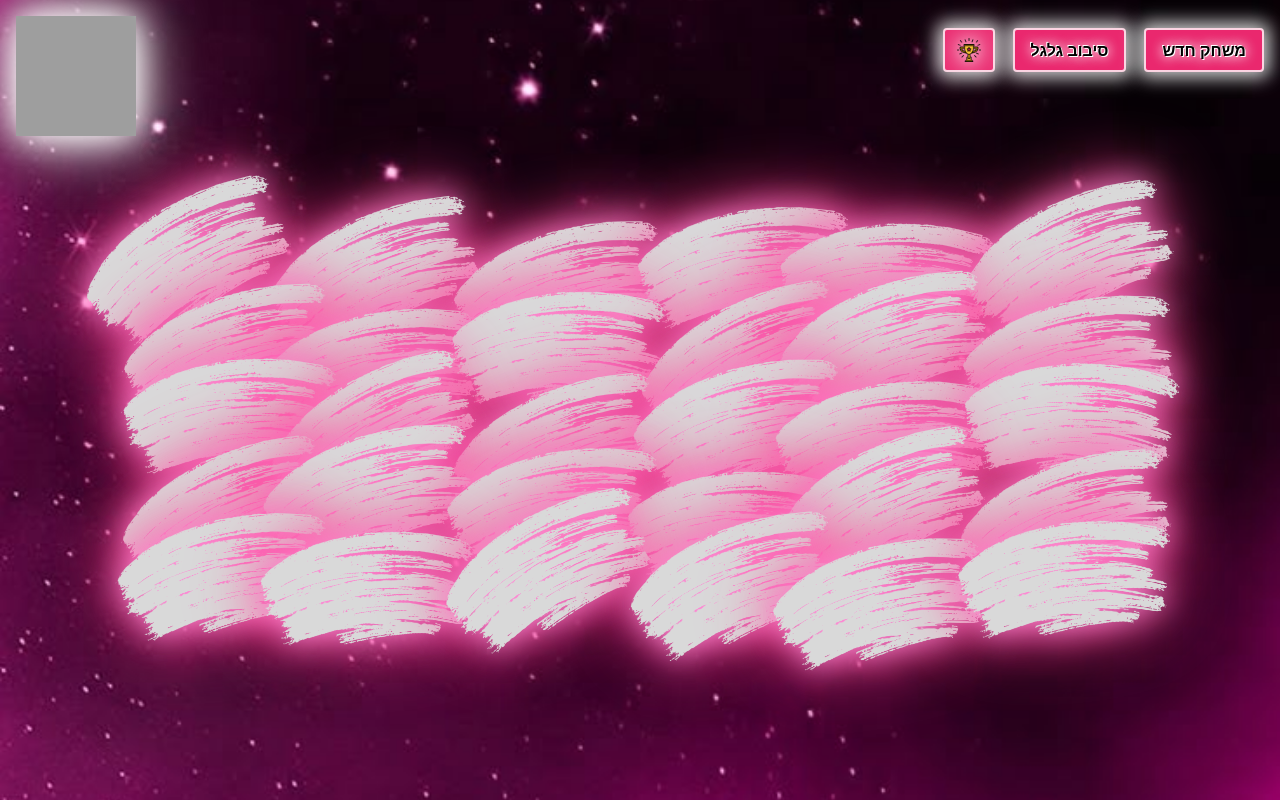
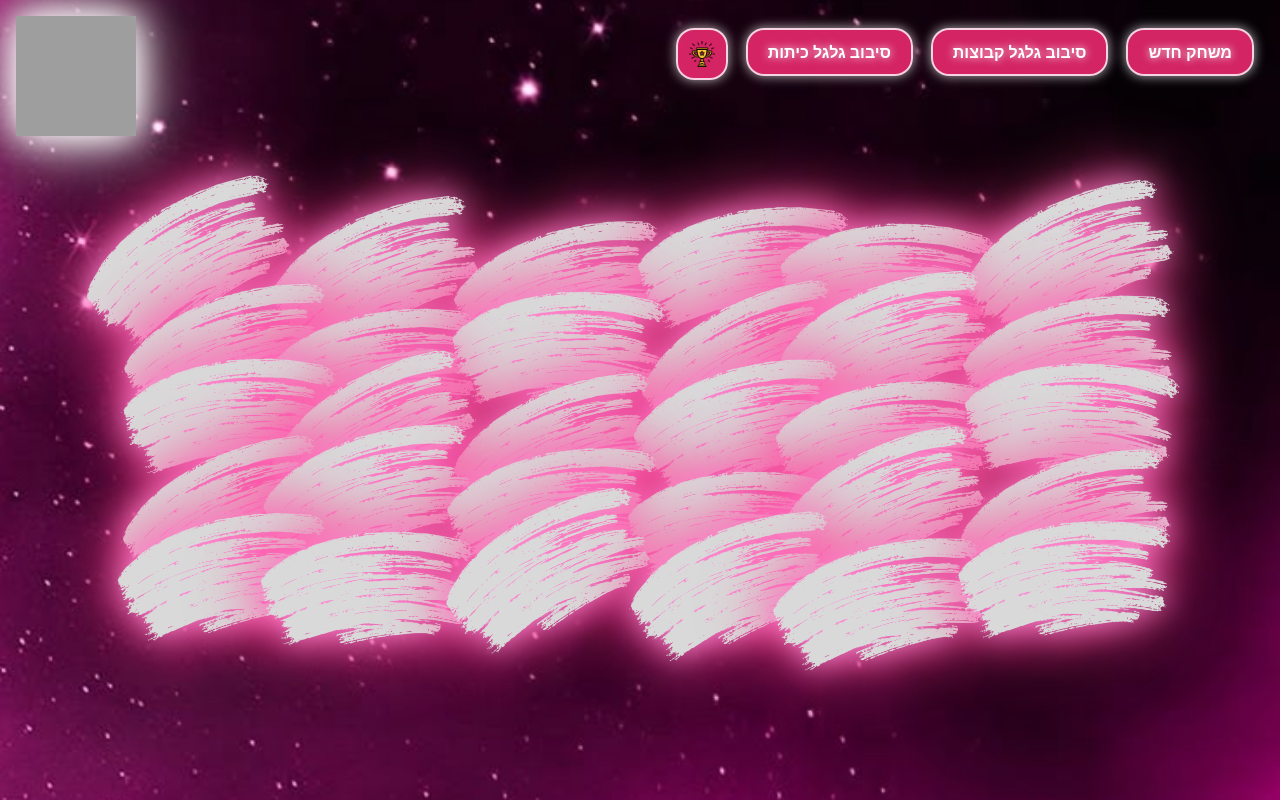
Before and after one commit to TamarBollak0077/EduQuest, a React (Create React App) app in the folder EduQuest-Frontend-master/: page / in a window 1280 px wide. Built offline with nearby package versions, Linux system fonts and the light colour scheme; grey boxes are pictures that could not be loaded.

Commit message:
adding classes choice

```diff
--- a/EduQuest-Frontend-master/src/App.tsx
+++ b/EduQuest-Frontend-master/src/App.tsx
@@ -25,7 +25,7 @@ declare global {
     __spinAudio?: HTMLAudioElement | null;
   }
 }
-export {};
+export { };
 
 // הגדרות גלובליות ל-TypeScript עבור window.__spinAudio ו-window.__victoryAudio
 declare global {
@@ -34,7 +34,7 @@ declare global {
     __spinAudio?: HTMLAudioElement | null;
   }
 }
-export {};
+export { };
 // Toast component
 function Toast({ message, color, type, onClose }: { message: string; color: string; type: "win" | "lose"; onClose: () => void }) {
   useEffect(() => {
@@ -119,6 +119,8 @@ const generateCards = (): Card[] => {
   return cards;
 };
 
+
+
 function App() {
   // טעינת מצב המשחק מה-localStorage אם קיים
   const loadGameState = () => {
@@ -155,6 +157,10 @@ function App() {
     turquoise: '#5ce1e6',
     '': '#aaa'
   };
+  // גלגל כיתות
+  const classNumbers = [1, 2, 3, 4, 5, 6, 7];
+  const [mustStartClassSpinning, setMustStartClassSpinning] = useState(false);
+  const [classPrizeNumber, setClassPrizeNumber] = useState<number>(0);
 
   const playSound = (type: "spin" | "lose" | "bonus" | "task" | "finishGame" | "click" | "ding") => {
     // שמור רפרנס ל-audio עבור צליל ניצחון
@@ -188,6 +194,23 @@ function App() {
     setPrizeNumber(newIndex);
     setMustStartSpinning(true);
     playSound("spin");
+  };
+
+  const handleClassSpinClick = () => {
+    let newIndex;
+    do {
+      newIndex = Math.floor(Math.random() * classNumbers.length);
+    } while (newIndex === classPrizeNumber && classNumbers.length > 1);
+    setClassPrizeNumber(newIndex);
+    setMustStartClassSpinning(true);
+    // Play spin sound in loop
+    if (window.__spinAudio && typeof window.__spinAudio.pause === "function") {
+      window.__spinAudio.pause();
+      window.__spinAudio.currentTime = 0;
+    }
+    window.__spinAudio = new Audio(`/sounds/spin.mp3`);
+    window.__spinAudio.loop = true;
+    window.__spinAudio.play();
   };
 
   const paintCard = (card: Card, isBonusSecondClick: boolean = false) => {
@@ -369,25 +392,21 @@ function App() {
         <img src={Logo} alt="לוגו" style={{ width: 120, height: 120, filter: 'drop-shadow(0 0 16px #fff) drop-shadow(0 0 32px #fff)' }} />
       </div>
       <div className="flex justify-center items-center" style={{ height: 180, width: 180, margin: '0 auto' }}>
-        {/* הגלגל הוסר מהמרכז */}
       </div>
-
-
       {/* כפתורים קבועים בפינה הימנית עליונה */}
-      <div className="fixed top-7 right-4 z-50 flex gap-3">
-        <div style={{ display: 'flex', alignItems: 'flex-start', gap: '18px', paddingTop: 0, marginTop: 0 }}>
-          <div style={{ width: 90, maxWidth: '18vw', transform: 'scale(0.18)', marginTop: -200, marginRight: 30, paddingTop: 0 }}>
-            <div >
+      <div className="fixed top-7 right-4 z-50 flex gap-3 items-start">
+        <div style={{ display: 'flex', alignItems: 'flex-start', gap: '18px', marginRight: '10px' }}>
+          {/* גלגל כיתות */}
+          <div style={{ width: 90, maxWidth: '18vw', transform: 'scale(0.18)', marginTop: -200 }}>
             <Wheel
-                mustStartSpinning={mustStartSpinning}
-                prizeNumber={prizeNumber}
-                data={teams.map(team => ({}))}
-                backgroundColors={teams.map(team => toastColors[team])}
+              mustStartSpinning={mustStartClassSpinning}
+              prizeNumber={classPrizeNumber}
+              data={classNumbers.map(num => ({ option: num.toString() }))}
+              backgroundColors={["#facc15", "#5ce1e6", "#ff00aa", "#ff74d1ff", "#facc15", "#5ce1e6", "#ff00aa"]}
               textColors={["#000"]}
-                pointerProps={{}}
+              fontSize={60}
               onStopSpinning={() => {
-                  setMustStartSpinning(false);
-                  setCurrentTeam(teams[prizeNumber]);
+                setMustStartClassSpinning(false);
                 // Stop spin sound and play ding
                 if (window.__spinAudio && typeof window.__spinAudio.pause === "function") {
                   window.__spinAudio.pause();
@@ -398,33 +417,71 @@ function App() {
               }}
             />
           </div>
+          {/* גלגל קבוצות */}
+          <div style={{ width: 90, maxWidth: '18vw', transform: 'scale(0.18)', marginTop: -200 }}>
+            <Wheel
+              mustStartSpinning={mustStartSpinning}
+              prizeNumber={prizeNumber}
+              data={teams.map(() => ({ option: "" }))}
+              backgroundColors={teams.map(team => toastColors[team])}
+              textColors={["#000"]}
+              fontSize={32}
+              pointerProps={{}}
+              onStopSpinning={() => {
+                setMustStartSpinning(false);
+                setCurrentTeam(teams[prizeNumber]);
+                if (window.__spinAudio && typeof window.__spinAudio.pause === "function") {
+                  window.__spinAudio.pause();
+                  window.__spinAudio.currentTime = 0;
+                  window.__spinAudio = null;
+                }
+                playSound('ding');
+              }}
+            />
           </div>
+          {/* כפתורים */}
+          {/* כפתור ניקוד */}
           <button
             onClick={() => setShowScore(true)}
-            className="px-3 py-2 rounded shadow hover:scale-105 transition flex items-center gap-2"
-            style={{ background: 'rgba(234, 40, 110, 1)', marginTop: 0, border: '2.5px solid rgba(255,255,255,0.8)', boxShadow: '0 0 18px 6px rgba(255,255,255,0.8)' }}
+            className="game-btn pink icon-btn"
+            style={{ marginLeft: 30 }}
             title="הצג ניקוד"
           >
-            <img src="/assets/high-score.png" alt="ניקוד" style={{ width: 24, height: 24, filter: 'drop-shadow(0 0 8px #fff) drop-shadow(0 0 16px #fff)' }} />
+            <img
+              src="/assets/high-score.png"
+              alt="ניקוד"
+              style={{ width: 26, height: 26 }}
+            />
           </button>
+
+          {/* גלגל כיתות */}
+          <button
+            onClick={handleClassSpinClick}
+            className="game-btn pink"
+            title="בחר כיתה"
+          >
+            סיבוב גלגל כיתות
+          </button>
+
+          {/* גלגל קבוצות */}
           <button
             onClick={handleSpinClick}
-            className="text-black px-4 py-2 rounded shadow hover:scale-105 transition font-bold"
-            style={{ background: 'rgba(234, 40, 110, 1)', fontSize: "16px", marginTop: 0, border: '2.5px solid rgba(255,255,255,0.8)', boxShadow: '0 0 18px 6px rgba(255,255,255,0.8)', textShadow: '0 0 12px #fff, 0 0 14px #fff, 1px 1px 0 #fff, -1px -1px 0 #fff' }}
-            title="סובב גלגל"
+            className="game-btn pink"
+            title="בחר קבוצה"
           >
-            סיבוב גלגל
+            סיבוב גלגל קבוצות
           </button>
+
+          {/* משחק חדש */}
           <button
             onClick={startNewGame}
-            className="text-black px-4 py-2 rounded shadow hover:scale-105 transition font-bold"
-            style={{ background: 'rgba(234, 40, 110, 1)', marginTop: 0, border: '2.5px solid rgba(255,255,255,0.8)', boxShadow: '0 0 18px 6px rgba(255,255,255,0.8)', textShadow: '0 0 12px #fff, 0 0 14px #fff, 1px 1px 0 #fff, -1px -1px 0 #fff' }}
+            className="game-btn pink"
             title="התחל משחק חדש"
           >
             משחק חדש
           </button>
+
         </div>
-
       </div>
 
       {/* גריד קלפים */}
--- a/EduQuest-Frontend-master/src/index.css
+++ b/EduQuest-Frontend-master/src/index.css
@@ -87,3 +87,45 @@ html, body, #root {
 .animate-lose { animation: lose-pop 0.5s ease-in-out 2, subtle-pulse 1.2s ease-in-out infinite alternate; }
 .animate-bonus { animation: bonus-pop 0.7s ease-in-out 2, subtle-pulse 1.2s ease-in-out infinite alternate; }
 .animate-bounce-finish { animation-name: bounce-finish; animation-duration: 0.8s; animation-iteration-count: infinite; animation-timing-function: ease-in-out; animation-direction: alternate; }
+
+
+.game-btn {
+  padding: 10px 20px;
+  border-radius: 18px;
+  font-weight: 700;
+  font-size: 16px;
+  border: 2px solid rgba(255,255,255,0.8);
+  box-shadow: 0 0 12px rgba(255,255,255,0.7);
+  transition: transform 0.15s ease, box-shadow 0.2s ease;
+  backdrop-filter: blur(3px);
+}
+
+.game-btn:hover {
+  transform: scale(1.07);
+  box-shadow: 0 0 20px rgba(255,255,255,1);
+}
+
+.game-btn:active {
+  transform: scale(0.97);
+}
+
+.game-btn.pink {
+  background: rgba(234, 40, 110, 0.9);
+  color: white;
+  text-shadow: 0 0 8px #fff;
+}
+
+.game-btn.teal {
+  background: rgba(92, 225, 230, 0.9);
+  color: black;
+  text-shadow: 0 0 6px rgba(255,255,255,0.7);
+}
+
+.game-btn.icon-btn {
+  padding: 6px 10px;
+  width: 52px;
+  height: 52px;
+  display: flex;
+  align-items: center;
+  justify-content: center;
+}
```
Also changed, not shown: EduQuest-Frontend-master/src/App.css (line endings or trailing spaces). Lines whose indentation alone changed are shown as unchanged.
